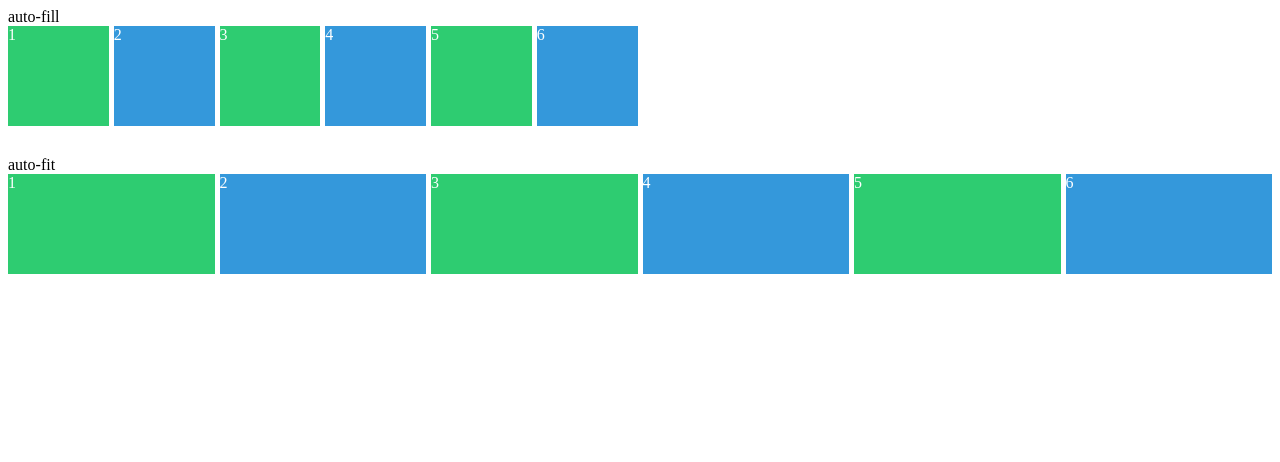
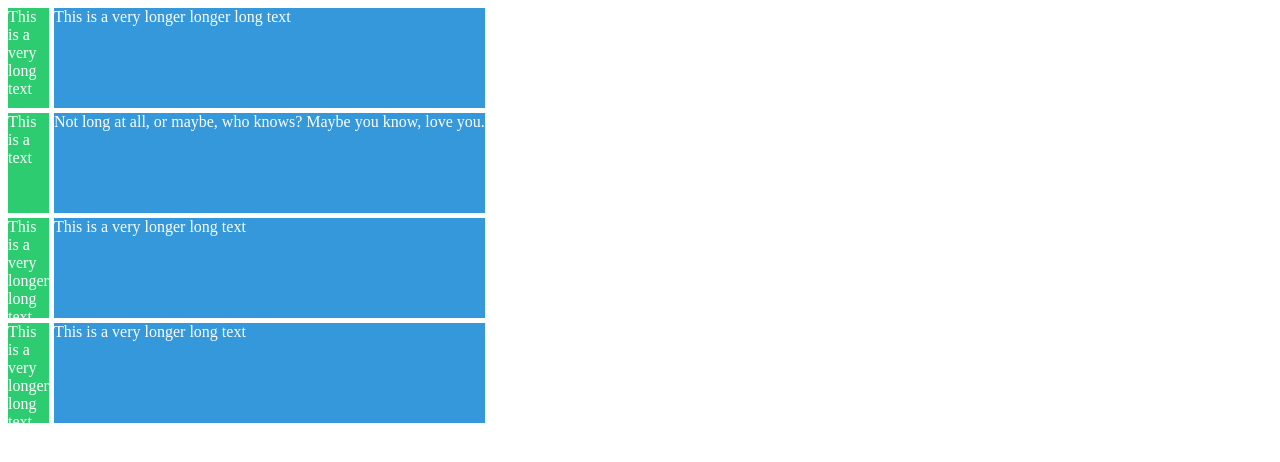
Before and after one commit to rlaclghks123/Learn_About_CSS, a plain HTML site: page index.html in a window 1280 px wide. Drawn offline with Linux system fonts and the light colour scheme.

Commit message:
min-content, max-content

```diff
--- a/index.html
+++ b/index.html
@@ -10,23 +10,19 @@
 </head>
 
 <body>
-    auto-fill
     <div class="grid">
-        <div class="item">1</div>
-        <div class="item">2</div>
-        <div class="item">3</div>
-        <div class="item">4</div>
-        <div class="item">5</div>
-        <div class="item">6</div>
+        <div class="item">This is a very long text</div>
+        <div class="item">This is a very longer longer long text</div>
+        <div class="item">This is a text</div>
+        <div class="item">
+            Not long at all, or maybe, who knows? Maybe you know, love you.
+        </div>
+
+        <div class="item">This is a very longer long text</div>
+        <div class="item">This is a very longer long text</div>
+        <div class="item">This is a very longer long text</div>
+        <div class="item">This is a very longer long text</div>
     </div>
-    auto-fit
-    <div class="grid">
-        <div class="item">1</div>
-        <div class="item">2</div>
-        <div class="item">3</div>
-        <div class="item">4</div>
-        <div class="item">5</div>
-        <div class="item">6</div>
 </body>
 
 </html>
--- a/style.css
+++ b/style.css
@@ -2,6 +2,7 @@
   display: grid;
   gap: 5px;
   color: white;
+  grid-template-columns: min-content max-content;
   grid-auto-rows: 100px;
   margin-bottom: 30px;
 }
@@ -13,11 +14,3 @@
 .item:nth-child(even) {
   background-color: #3498db;
 }
-
-.grid:first-child {
-  grid-template-columns: repeat(auto-fill, minmax(100px, 1fr));
-}
-
-.grid:last-child {
-  grid-template-columns: repeat(auto-fit, minmax(100px, 1fr));
-}
```
Also changed, not shown: README.md.
